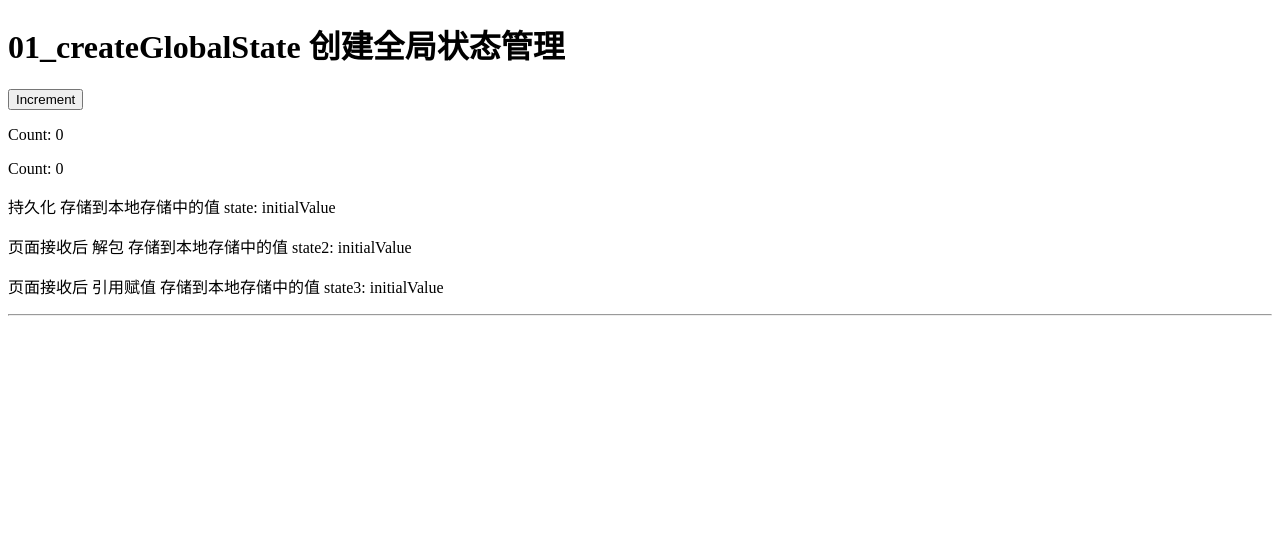
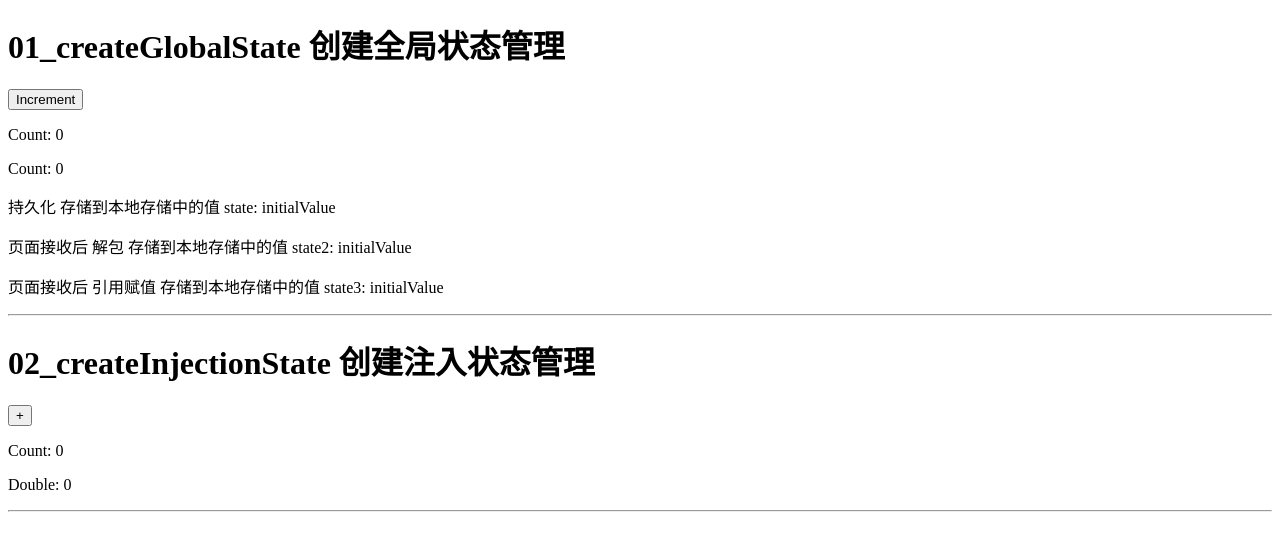
Before and after one commit to propoet/vueuse-demo, a Vue app: page / in a window 1280 px wide. Shown: the top 550 px of the page. Built offline with nearby package versions, Linux system fonts and the light colour scheme.

Commit message:
createInjectionState

```diff
--- a/src/App.vue
+++ b/src/App.vue
@@ -1,9 +1,11 @@
 <script setup lang="ts">
 import createGlobalState from "./components/01_createGlobalState/index.vue";
+import createInjectionState from "./components/02_createInjectionState/index.vue";
 </script>
 
 <template>
   <createGlobalState />
+  <createInjectionState />
 </template>
 
 <style scoped></style>
--- /dev/null
+++ b/src/components/02_createInjectionState/demo/ButtonComponent.vue
@@ -0,0 +1,7 @@
+<template>
+  <button @click="increment">+</button>
+</template>
+<script setup lang="ts">
+import { useCounterStoreOrThrow } from "./useCounterStore";
+const { increment } = useCounterStoreOrThrow();
+</script>
--- /dev/null
+++ b/src/components/02_createInjectionState/demo/CounterComponent.vue
@@ -0,0 +1,8 @@
+<template>
+  <p>Count: {{ count }}</p>
+  <p>Double: {{ double }}</p>
+</template>
+<script setup lang="ts">
+import { useCounterStoreOrThrow } from "./useCounterStore";
+const { count, double } = useCounterStoreOrThrow();
+</script>
--- /dev/null
+++ b/src/components/02_createInjectionState/demo/RootComponent.vue
@@ -0,0 +1,9 @@
+<template>
+  <div>
+    <slot />
+  </div>
+</template>
+<script lang="ts" setup>
+import { useProvideCounterStore } from "./useCounterStore";
+useProvideCounterStore(0);
+</script>
--- a/src/components/02_createInjectionState/demo/useCounterStore.ts
+++ b/src/components/02_createInjectionState/demo/useCounterStore.ts
@@ -1,10 +1,11 @@
-import { ref, computed } from "vue";
+import { computed, ref as deepRef, shallowRef } from "vue";
 import { createInjectionState } from "@vueuse/core";
 
 const [useProvideCounterStore, useCounterStore] = createInjectionState(
   (initialValue: number) => {
     // state
-    const count = ref(initialValue);
+    const count = deepRef(initialValue);
+
     // getters
     const double = computed(() => count.value * 2);
 
@@ -12,12 +13,30 @@ const [useProvideCounterStore, useCounterStore] = createInjectionState(
     function increment() {
       count.value++;
     }
-    return {
-      count,
-      double,
-      increment,
-    };
+
+    return { count, double, increment };
   }
 );
+
 export { useProvideCounterStore };
+// If you want to hide `useCounterStore` and wrap it in default value logic or throw error logic, please don't export `useCounterStore`
 export { useCounterStore };
+
+export function useCounterStoreWithDefaultValue() {
+  return (
+    useCounterStore() ?? {
+      count: shallowRef(0),
+      double: shallowRef(0),
+      increment: () => {},
+    }
+  );
+}
+
+export function useCounterStoreOrThrow() {
+  const counterStore = useCounterStore();
+  if (counterStore == null)
+    throw new Error(
+      "Please call `useProvideCounterStore` on the appropriate parent component"
+    );
+  return counterStore;
+}
--- a/src/components/02_createInjectionState/index.vue
+++ b/src/components/02_createInjectionState/index.vue
@@ -1,3 +1,15 @@
 <template>
+  <h1>02_createInjectionState 创建注入状态管理</h1>
+  <div>
+    <RootComponent>
+      <ButtonComponent />
+      <CounterComponent />
+    </RootComponent>
+  </div>
   <hr />
 </template>
+<script lang="ts" setup>
+import RootComponent from "./demo/RootComponent.vue";
+import CounterComponent from "./demo/CounterComponent.vue";
+import ButtonComponent from "./demo/ButtonComponent.vue";
+</script>
```
